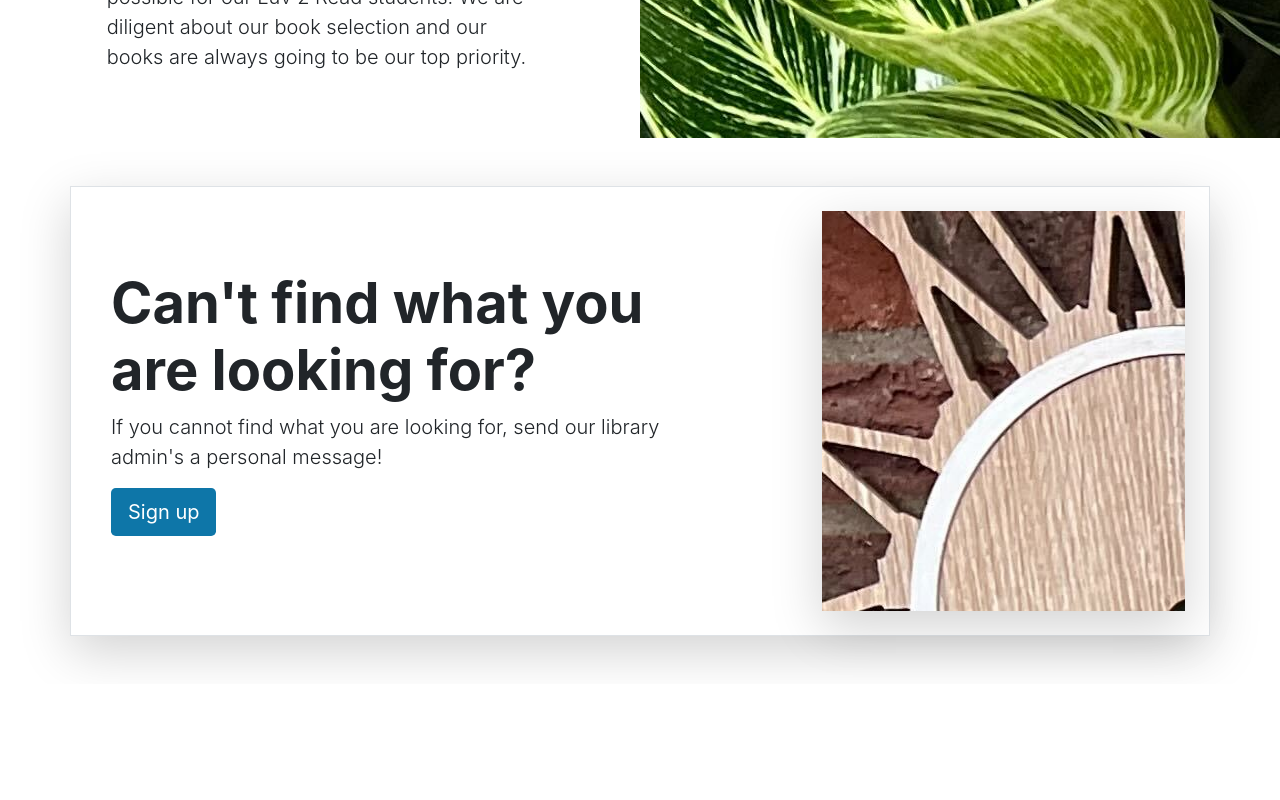
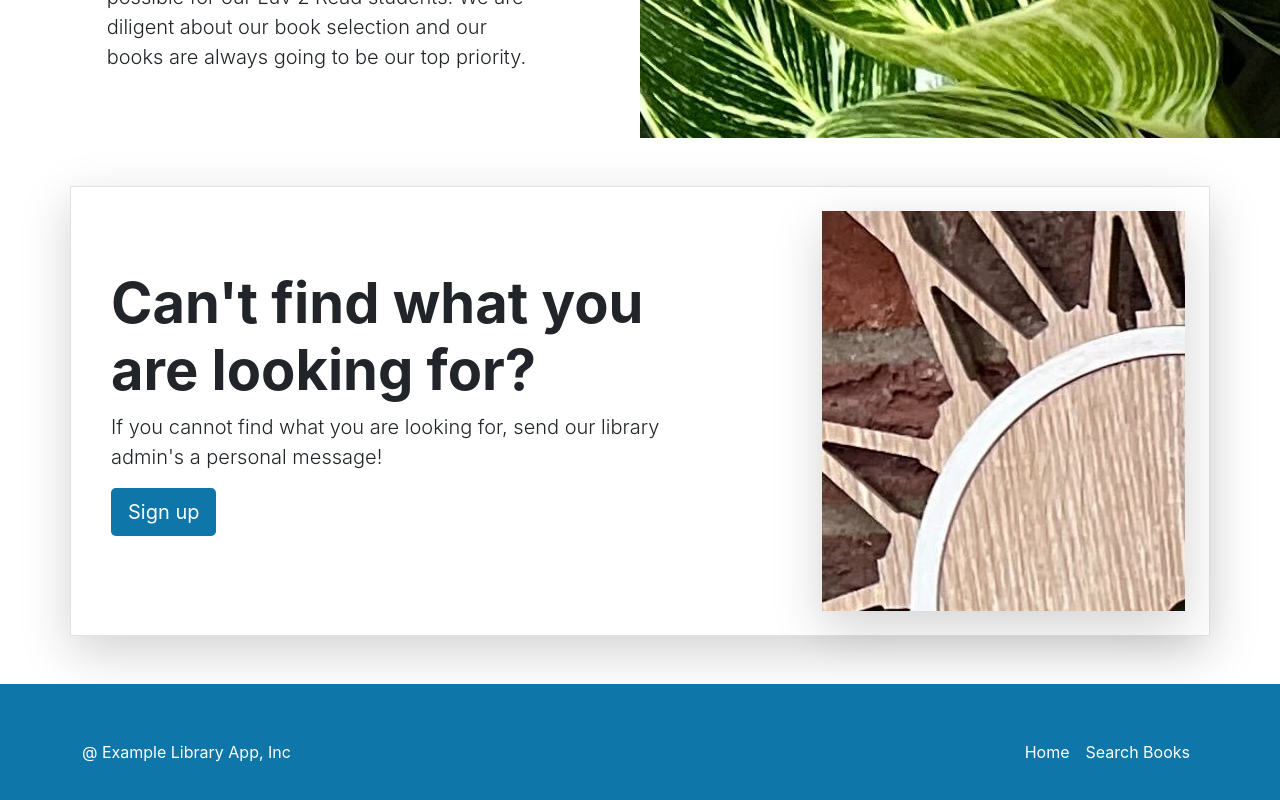
Before and after one commit to kindheart-is-good/library-app, a React (Create React App) app in the folder 03-frontend/react-library/: page / in a window 1280 px wide. Shown: the part 1786-2586 px from the top of the page. Before the commit the page ends 2470 px from the top, so only its background shows below. Built offline with nearby package versions, Linux system fonts and the light colour scheme.

Commit message:
[Frontend] Created Footer layout component.

```diff
--- a/03-frontend/react-library/src/App.tsx
+++ b/03-frontend/react-library/src/App.tsx
@@ -5,6 +5,7 @@
 import { Carousel } from "./layouts/HomePage/Carousel";
 import { Heros } from "./layouts/HomePage/Heros";
 import { LibraryServices } from "./layouts/HomePage/LibraryServices";
+import { Footer } from "./layouts/NavbarAndFooter/Footer";
 
 function App() {
   return (
@@ -14,6 +15,7 @@
       <Carousel />
       <Heros />
       <LibraryServices />
+      <Footer />
     </div>
   );
 }
--- /dev/null
+++ b/03-frontend/react-library/src/layouts/NavbarAndFooter/Footer.tsx
@@ -0,0 +1,24 @@
+export const Footer = () => {
+  return (
+    <div className="main-color">
+      <footer
+        className="container d-flex flex-wrap
+	  justify-content-between align-items-center py-5 main-color"
+      >
+        <p className="col-md-4 mb-0 text-white">@ Example Library App, Inc</p>
+        <ul className="nav navbar-dark col-md-4 justify-content-end">
+          <li className="nav-item">
+            <a className="nav-link px-2 text-white" href="#">
+              Home
+            </a>
+          </li>
+          <li className="nav-item">
+            <a className="nav-link px-2 text-white" href="#">
+              Search Books
+            </a>
+          </li>
+        </ul>
+      </footer>
+    </div>
+  );
+};
```
